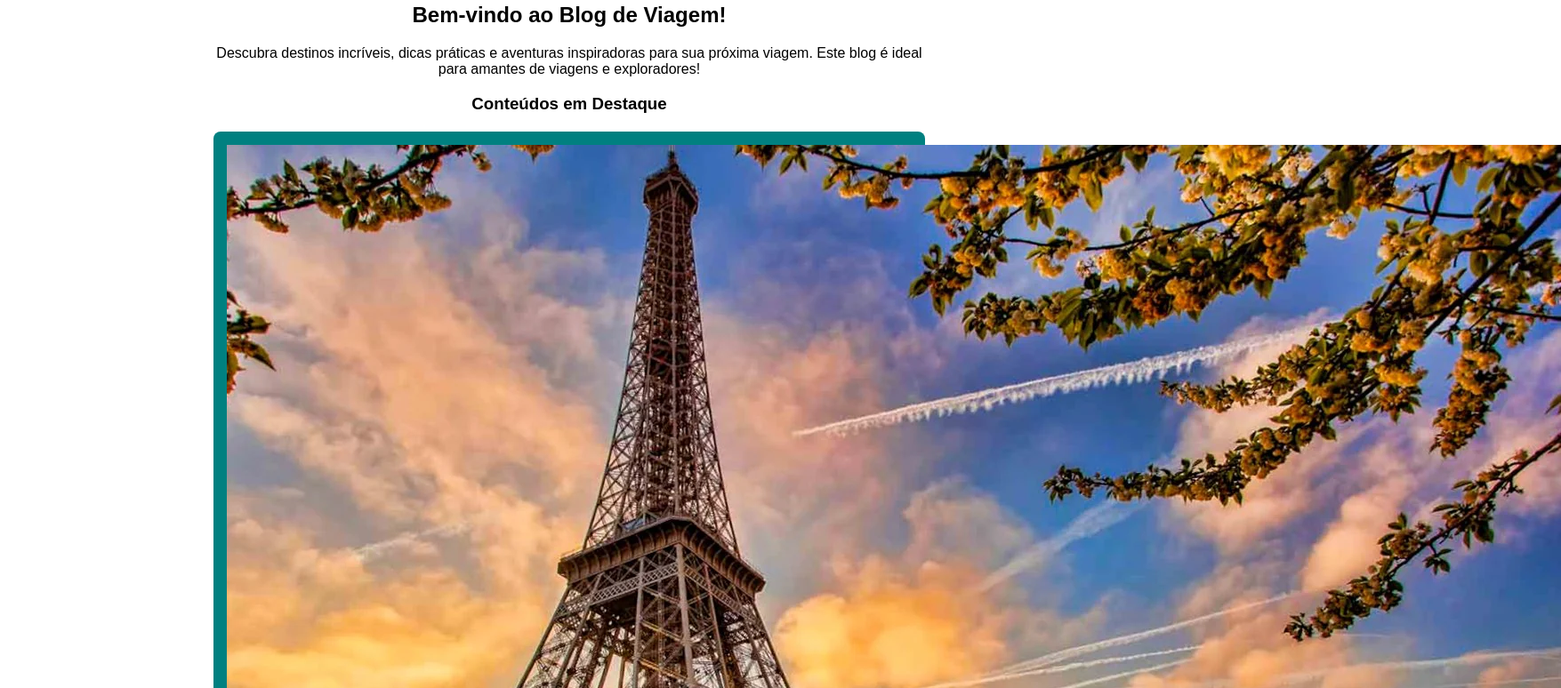
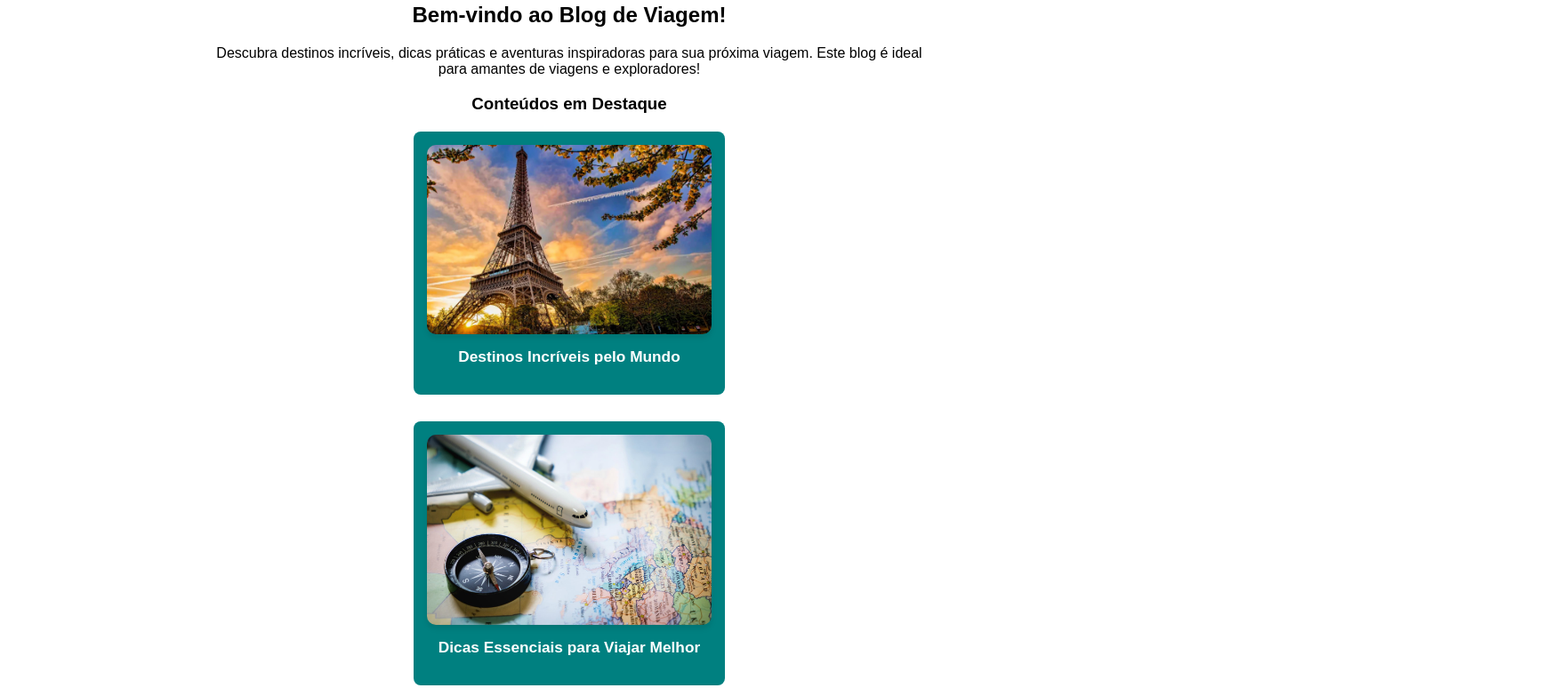
Before and after one commit to mathdias2020/uvv-aop, a plain HTML site: page index.html in a window 1280 px wide. Shown: the part 350-1124 px from the top of the page at 89% size, 1755 px wide, since content can reach past the window. Drawn offline with Linux system fonts and the light colour scheme.

Commit message:
style.css

```diff
--- a/style.css
+++ b/style.css
@@ -254,3 +254,41 @@ button:hover {
         font-size: 1em;
     }
 }
+/* Estilo para os Conteúdos em Destaque */
+.destaques {
+    display: flex;
+    flex-wrap: wrap; /* Permite ajuste automático em telas menores */
+    justify-content: center; /* Centraliza os itens horizontalmente */
+    align-items: center; /* Centraliza os itens verticalmente */
+    gap: 30px; /* Espaçamento entre os itens */
+    margin-top: 20px;
+}
+
+.conteudo-destaque {
+    text-align: center;
+    width: 350px; /* Define a largura fixa dos itens */
+    transition: transform 0.3s;
+}
+
+.conteudo-destaque:hover {
+    transform: scale(1.05); /* Efeito de zoom ao passar o mouse */
+}
+
+.conteudo-destaque img {
+    width: 100%; /* Ajusta a imagem ao contêiner */
+    height: auto;
+    border-radius: 10px;
+    box-shadow: 0 4px 6px rgba(0, 0, 0, 0.1);
+    transition: box-shadow 0.3s;
+}
+
+.conteudo-destaque img:hover {
+    box-shadow: 0 6px 8px rgba(0, 0, 0, 0.2); /* Realce na imagem ao passar o mouse */
+}
+
+.conteudo-destaque p {
+    margin-top: 10px;
+    font-size: 0.9em; /* Reduz o tamanho da fonte para combinar com as imagens menores */
+    font-weight: bold;
+    color: #ffffff;
+}
```
